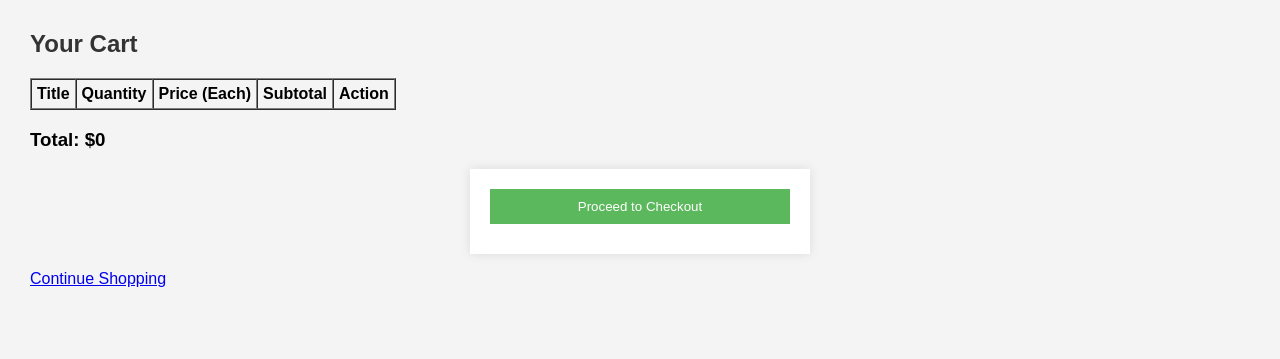
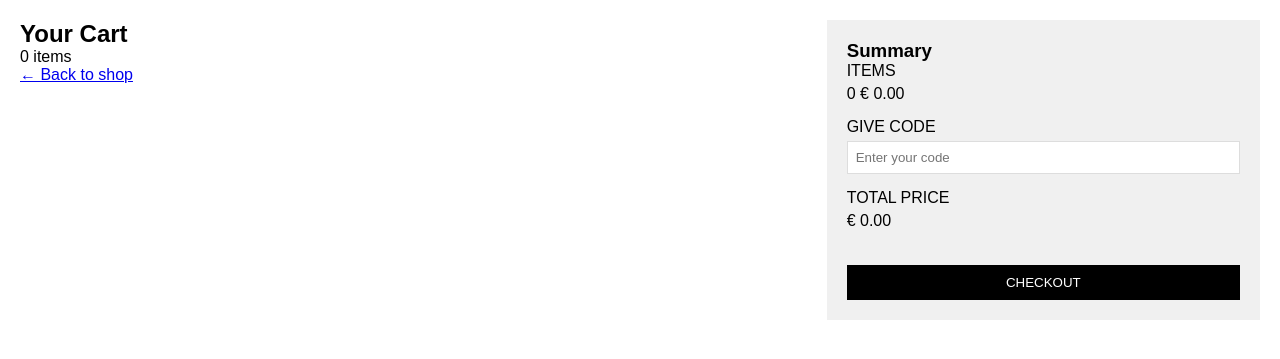
Before and after one commit to SymeeYee/ss, a PHP site: page /cart.php in a window 1280 px wide. Shown: the top 359 px of the page. Run offline with PHP 8.4, Linux system fonts and the light colour scheme; a user stored in the database is signed in; data comes from the database, SQL or seed files in the repository; lists and menus that the app fills with data are empty.

Commit message:
Update cart.php
good template

```diff
--- a/bookshop/customer/cart.php
+++ b/bookshop/customer/cart.php
@@ -24,58 +24,204 @@ $cart_items = mysqli_query($conn, "SELECT cart.*, books.title, books.price
                                    FROM cart
                                    JOIN books ON cart.book_id = books.id
                                    WHERE cart.user_id = '$user_id'");
+
+// Calculate total
+$total = 0;
+$itemCount = 0;
+$cartData = [];
+while ($row = mysqli_fetch_assoc($cart_items)) {
+    $subtotal = $row['price'] * $row['quantity'];
+    $total += $subtotal;
+    $itemCount++;
+    $cartData[] = $row;
+}
+// Reset result pointer to start
+mysqli_data_seek($cart_items, 0);
 ?>
 
 <!DOCTYPE html>
-<html>
+<html lang="en">
 
 <head>
+    <meta charset="UTF-8">
+    <meta name="viewport" content="width=device-width, initial-scale=1.0">
     <title>Your Cart</title>
-    <link rel="stylesheet" href="assets/style.css">
+    <link rel="stylesheet" href="https://cdnjs.cloudflare.com/ajax/libs/font-awesome/6.0.0/css/all.min.css">
+    <style>
+        * {
+            margin: 0;
+            padding: 0;
+            box-sizing: border-box;
+        }
+
+        body {
+            font-family: Arial, sans-serif;
+            display: flex;
+            gap: 20px;
+            padding: 20px;
+        }
+
+       .cart-items {
+            flex: 2;
+        }
+
+       .summary {
+            flex: 1;
+            background-color: #f0f0f0;
+            padding: 20px;
+        }
+
+       .cart-item {
+            display: flex;
+            align-items: center;
+            gap: 10px;
+            padding: 15px;
+            border-bottom: 1px solid #ddd;
+        }
+
+       .cart-item-info {
+            flex: 1;
+        }
+
+       .quantity-controls {
+            display: flex;
+            align-items: center;
+            gap: 5px;
+        }
+
+       .quantity-controls button {
+            padding: 5px 10px;
+            background-color: #eee;
+            border: 1px solid #ddd;
+            cursor: pointer;
+        }
+
+       .quantity-controls input {
+            width: 40px;
+            text-align: center;
+        }
+
+       .cart-item-price {
+            font-weight: bold;
+        }
+
+       .delete-btn {
+            color: #ff0000;
+            cursor: pointer;
+        }
+
+       .summary-item {
+            margin-bottom: 15px;
+        }
+
+       .summary-item label {
+            display: block;
+            margin-bottom: 5px;
+        }
+
+       .summary-item input {
+            width: 100%;
+            padding: 8px;
+            border: 1px solid #ddd;
+        }
+
+       .checkout-btn {
+            width: 100%;
+            padding: 10px;
+            background-color: #000;
+            color: #fff;
+            border: none;
+            cursor: pointer;
+            margin-top: 20px;
+        }
+    </style>
 </head>
 
 <body>
-    <h2>Your Cart</h2>
-
-    <table border="1" cellpadding="5" cellspacing="0">
-        <tr>
-            <th>Title</th>
-            <th>Quantity</th>
-            <th>Price (Each)</th>
-            <th>Subtotal</th>
-            <th>Action</th>
-        </tr>
-
+    <div class="cart-items">
+        <h2>Your Cart</h2>
+        <div class="item-count">
+            <?php echo "$itemCount items"; ?>
+        </div>
         <?php
-        $total = 0;
-        while ($row = mysqli_fetch_assoc($cart_items)) {
+        foreach ($cartData as $index => $row) {
             $subtotal = $row['price'] * $row['quantity'];
-            $total += $subtotal;
-
-            echo "<tr>";
-            echo "<td>" . $row['title'] . "</td>"; // vulnerable to XSS
-            echo "<td>
-                    <input type='number' value='" . $row['quantity'] . "' onchange='updateQuantity(" . $row['id'] . ", this.value)'>
-                  </td>";
-            echo "<td>" . $row['price'] . "</td>";
-            echo "<td>$" . $subtotal . "</td>";
-            echo "<td><a href='cart.php?delete=" . $row['id'] . "'>Remove</a></td>"; // CSRF vulnerable
-            echo "</tr>";
+        ?>
+            <div class="cart-item">
+                <div class="cart-item-info">
+                    <h4><?php echo $row['title']; ?></h4>
+                    <div class="quantity-controls">
+                        <button onclick="changeQuantity(<?php echo $index; ?>, -1)"><i class="fas fa-minus"></i></button>
+                        <input type="number" value="<?php echo $row['quantity']; ?>" onchange="updateQuantity(<?php echo $index; ?>, this.value)">
+                        <button onclick="changeQuantity(<?php echo $index; ?>, 1)"><i class="fas fa-plus"></i></button>
+                    </div>
+                </div>
+                <div class="cart-item-price">€ <span id="subtotal-<?php echo $index; ?>"><?php echo number_format($subtotal, 2); ?></span></div>
+                <div class="delete-btn" onclick="deleteItem(<?php echo $row['id']; ?>)"><i class="fas fa-times"></i></div>
+            </div>
+        <?php
         }
         ?>
-    </table>
+        <a href="explore.php" class="back-to-shop">← Back to shop</a>
+    </div>
 
-    <h3>Total: $<?php echo $total; ?></h3>
-
-    <form action="checkout.php" method="post">
-        <button type="submit" name="checkout">Proceed to Checkout</button>
-    </form>
-
-    <p><a href="explore.php">Continue Shopping</a></p>
+    <div class="summary">
+        <h3>Summary</h3>
+        <div class="summary-item">
+            <label>ITEMS</label>
+            <span id="item-count"><?php echo $itemCount; ?></span>
+            <span id="item-total">€ <?php echo number_format($total, 2); ?></span>
+        </div>
+        <div class="summary-item">
+            <label>GIVE CODE</label>
+            <input type="text" placeholder="Enter your code">
+        </div>
+        <div class="summary-item">
+            <label>TOTAL PRICE</label>
+            <span id="total-price">€ <?php echo number_format($total, 2); ?></span>
+        </div>
+        <button class="checkout-btn">CHECKOUT</button>
+    </div>
 
     <script>
-        function updateQuantity(cartId, quantity) {
-            window.location.href = 'cart.php?update=' + cartId + '&quantity=' + quantity;
+        const cartData = <?php echo json_encode($cartData); ?>;
+
+        function changeQuantity(index, delta) {
+            const input = document.querySelector(`input[onchange*='updateQuantity(${index},']`);
+            let quantity = parseInt(input.value);
+            quantity += delta;
+            input.value = quantity;
+            updateQuantity(index, quantity);
+        }
+
+        function updateQuantity(index, quantity) {
+            const price = cartData[index].price;
+            const subtotal = price * quantity;
+            const subtotalElement = document.getElementById(`subtotal-${index}`);
+            subtotalElement.textContent = subtotal.toFixed(2);
+
+            let newTotal = 0;
+            const quantityInputs = document.querySelectorAll('.quantity-controls input');
+            quantityInputs.forEach((input, i) => {
+                const itemQuantity = parseInt(input.value);
+                const itemPrice = cartData[i].price;
+                newTotal += itemPrice * itemQuantity;
+            });
+
+            const itemTotalElement = document.getElementById('item-total');
+            const totalPriceElement = document.getElementById('total-price');
+            itemTotalElement.textContent = `€ ${newTotal.toFixed(2)}`;
+            totalPriceElement.textContent = `€ ${newTotal.toFixed(2)}`;
+
+            // 发送请求更新数据库
+            const cartId = cartData[index].id;
+            window.location.href = `cart.php?update=${cartId}&quantity=${quantity}`;
+        }
+
+        function deleteItem(itemId) {
+            if (confirm('Are you sure you want to remove this item?')) {
+                window.location.href = `cart.php?delete=${itemId}`;
+            }
         }
     </script>
 </body>
```
